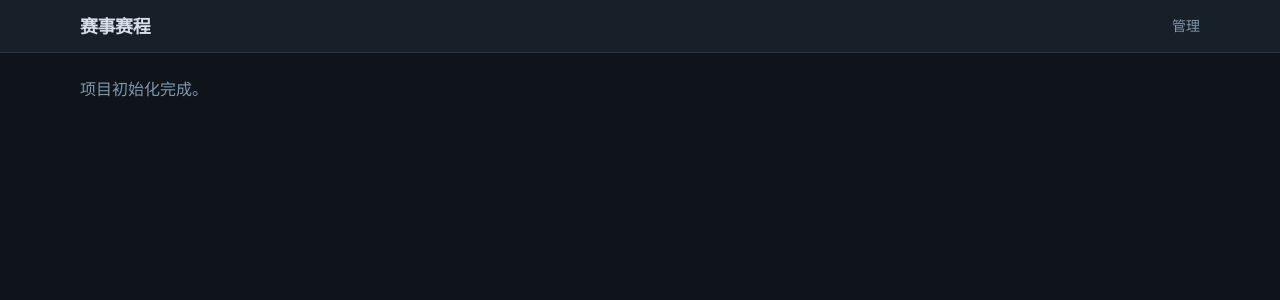
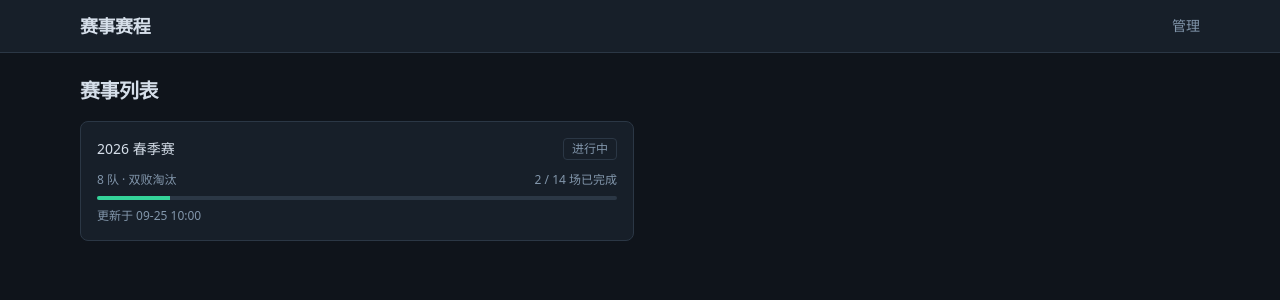
Before and after one commit to Structuretxwd/Match-Schedule, a Next.js app: page / in a window 1280 px wide. Shown: the top 300 px of the page. Built offline with nearby package versions, Linux system fonts and the light colour scheme.

Commit message:
feat(ui): 赛事列表页

```diff
--- a/app/page.tsx
+++ b/app/page.tsx
@@ -1,3 +1,54 @@
+import Link from 'next/link'
+import { listEvents } from '@/lib/data/load'
+import type { EventStatus } from '@/lib/data/schema'
+import { formatDateTime } from '@/lib/view'
+
+const STATUS_LABEL: Record<EventStatus, string> = {
+  draft: '筹备中',
+  ongoing: '进行中',
+  finished: '已结束',
+}
+
 export default function HomePage() {
-  return <p className="text-muted">项目初始化完成。</p>
+  const events = listEvents()
+
+  if (events.length === 0) {
+    return <p className="text-muted">暂无赛事。</p>
+  }
+
+  return (
+    <div className="space-y-4">
+      <h1 className="text-xl font-semibold tracking-tight">赛事列表</h1>
+      <ul className="grid gap-3 sm:grid-cols-2">
+        {events.map((ev) => {
+          const pct = ev.totalMatches === 0 ? 0 : Math.round((ev.finishedMatches / ev.totalMatches) * 100)
+          return (
+            <li key={ev.id}>
+              <Link
+                href={`/event/${ev.id}/`}
+                className="block rounded-lg border border-line bg-panel p-4 transition-colors hover:border-wb/60 hover:bg-panel-hi"
+              >
+                <div className="flex items-center justify-between gap-3">
+                  <span className="text-sm font-medium">{ev.name}</span>
+                  <span className="shrink-0 rounded border border-line px-2 py-0.5 text-xs text-muted">
+                    {STATUS_LABEL[ev.status]}
+                  </span>
+                </div>
+                <div className="mt-3 flex items-center justify-between text-xs text-muted">
+                  <span>{`${ev.bracketSize} 队 · 双败淘汰`}</span>
+                  <span className="tabular-nums">
+                    {`${ev.finishedMatches} / ${ev.totalMatches} 场已完成`}
+                  </span>
+                </div>
+                <div className="mt-2 h-1 w-full overflow-hidden rounded bg-line">
+                  <div className="h-full bg-wb" style={{ width: `${pct}%` }} />
+                </div>
+                <div className="mt-2 text-xs text-muted">{`更新于 ${formatDateTime(ev.updatedAt)}`}</div>
+              </Link>
+            </li>
+          )
+        })}
+      </ul>
+    </div>
+  )
 }
```
